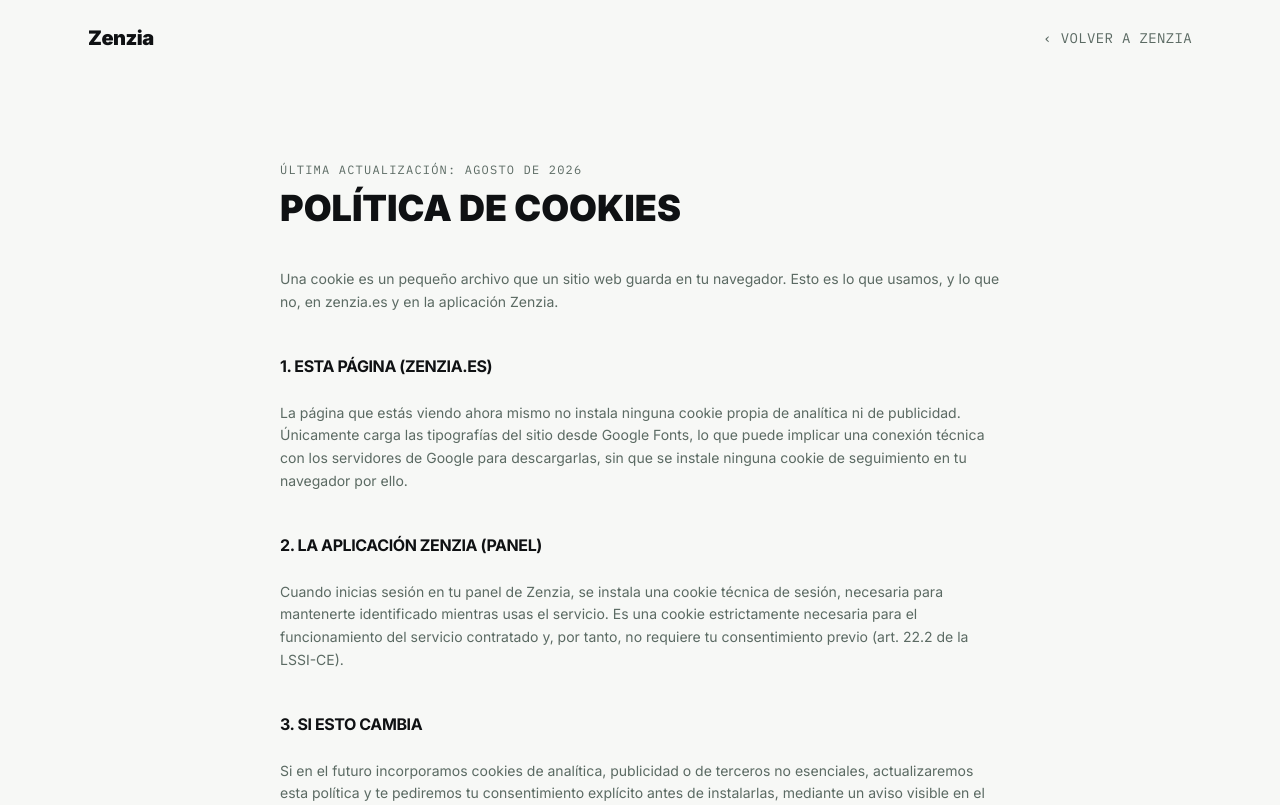
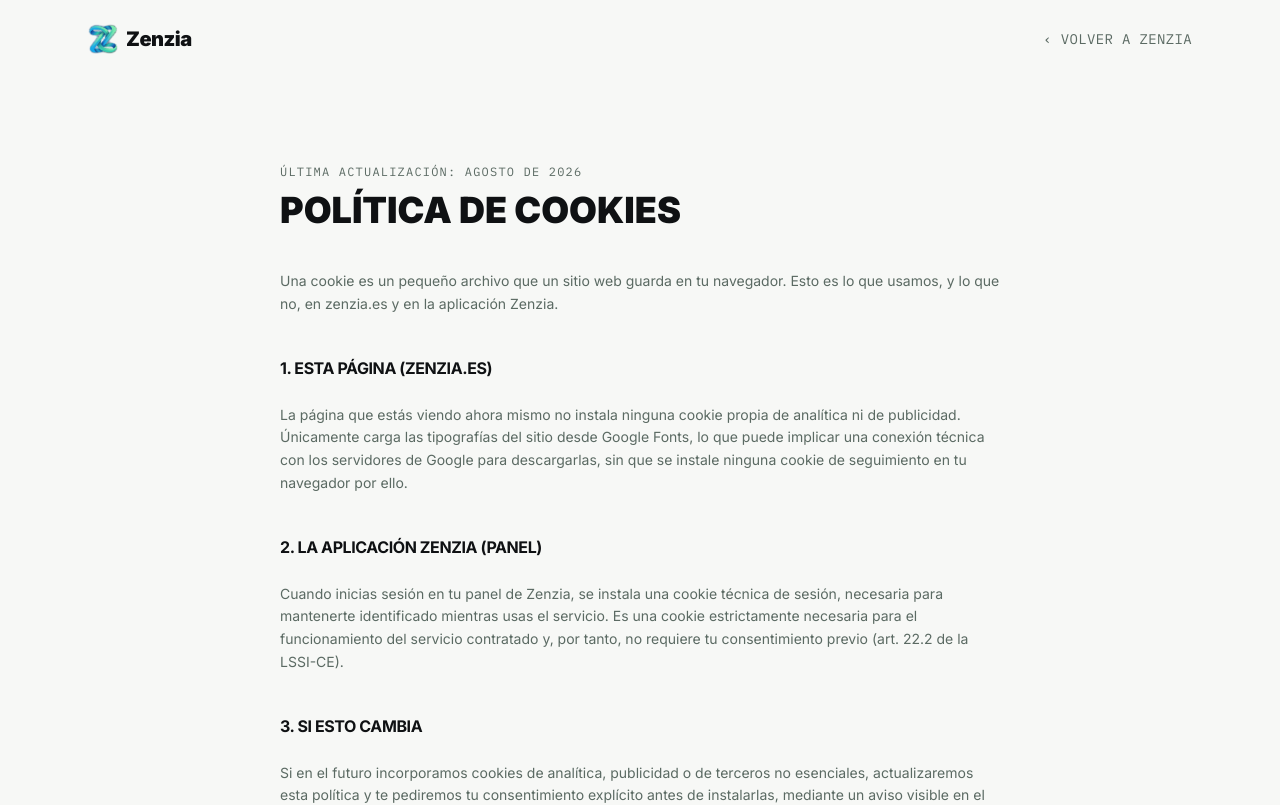
Before and after one commit to rafalopezh99-bot/Zenzia, a Next.js app: page /cookies in a window 1280 px wide. Shown: the top 805 px of the page. Built offline with nearby package versions, Linux system fonts and the light colour scheme.

Commit message:
Añadir el icono de Zenzia (sin fondo) al sidebar del CRM, la navbar de la landing y el login

```diff
--- a/app/login/page.tsx
+++ b/app/login/page.tsx
@@ -30,7 +30,11 @@
         onSubmit={handleSubmit}
         className="w-80 space-y-4 rounded-2xl border border-line bg-white p-6 shadow-sm"
       >
-        <h1 className="text-lg font-black uppercase tracking-tight text-ink">Zenzia</h1>
+        <div className="flex flex-col items-center gap-2 pb-1 text-center">
+          {/* eslint-disable-next-line @next/next/no-img-element */}
+          <img src="/zenzia-icon.png" alt="" width={44} height={44} className="h-11 w-11" />
+          <h1 className="text-lg font-black uppercase tracking-tight text-ink">Zenzia</h1>
+        </div>
         <Input name="email" type="email" placeholder="Email" required className="w-full" />
         <Input name="password" type="password" placeholder="Contraseña" required className="w-full" />
         {error && <p className="text-sm text-red-600">{error}</p>}
--- a/components/Sidebar.tsx
+++ b/components/Sidebar.tsx
@@ -15,7 +15,9 @@
 
   return (
     <nav className="w-56 shrink-0 border-r border-line bg-white p-4 text-sm">
-      <div className="mb-6 px-1">
+      <div className="mb-6 flex items-center gap-2 px-1">
+        {/* eslint-disable-next-line @next/next/no-img-element */}
+        <img src="/zenzia-icon.png" alt="" width={24} height={24} className="h-6 w-6" />
         <span className="text-base font-black uppercase tracking-tight text-ink">Zenzia</span>
       </div>
       <Link href="/dashboard" className={linkClass}>
--- a/components/marketing-ui.tsx
+++ b/components/marketing-ui.tsx
@@ -24,7 +24,9 @@
 export function MarketingHeader({ minimal = false }: { minimal?: boolean }) {
   return (
     <header className="mx-auto flex max-w-6xl items-center justify-between px-6 py-6">
-      <Link href="/" className="flex items-baseline gap-2">
+      <Link href="/" className="flex items-center gap-2">
+        {/* eslint-disable-next-line @next/next/no-img-element */}
+        <img src="/zenzia-icon.png" alt="" width={30} height={30} className="h-[30px] w-[30px]" />
         <span className="text-xl font-black tracking-tight" style={{ color: INK }}>
           Zenzia
         </span>
```
Also changed, not shown: public/zenzia-icon.png (added).
